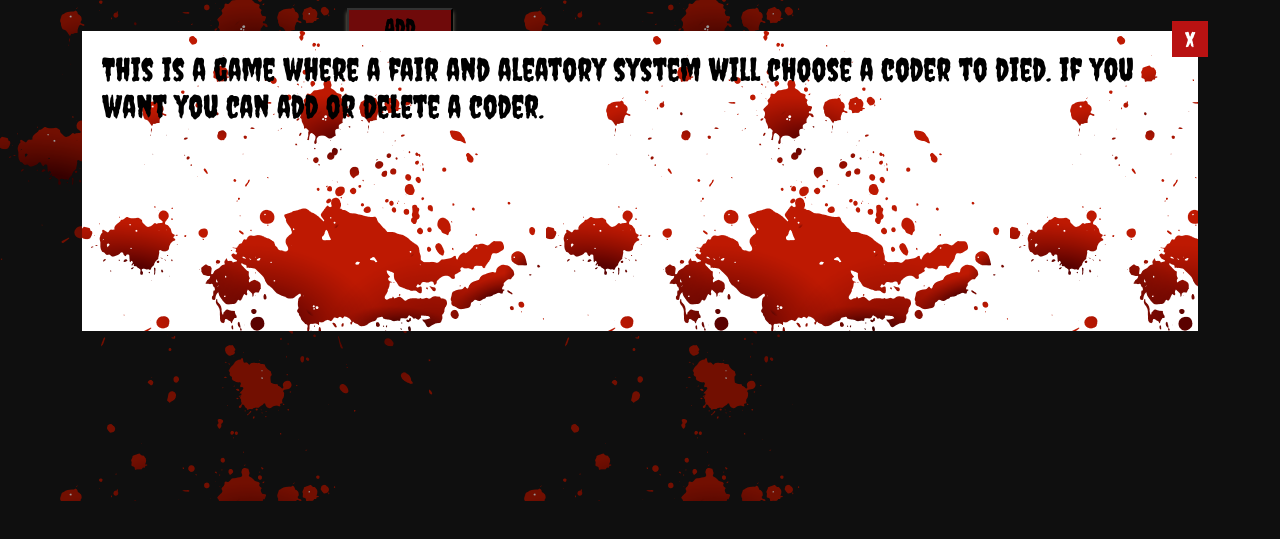
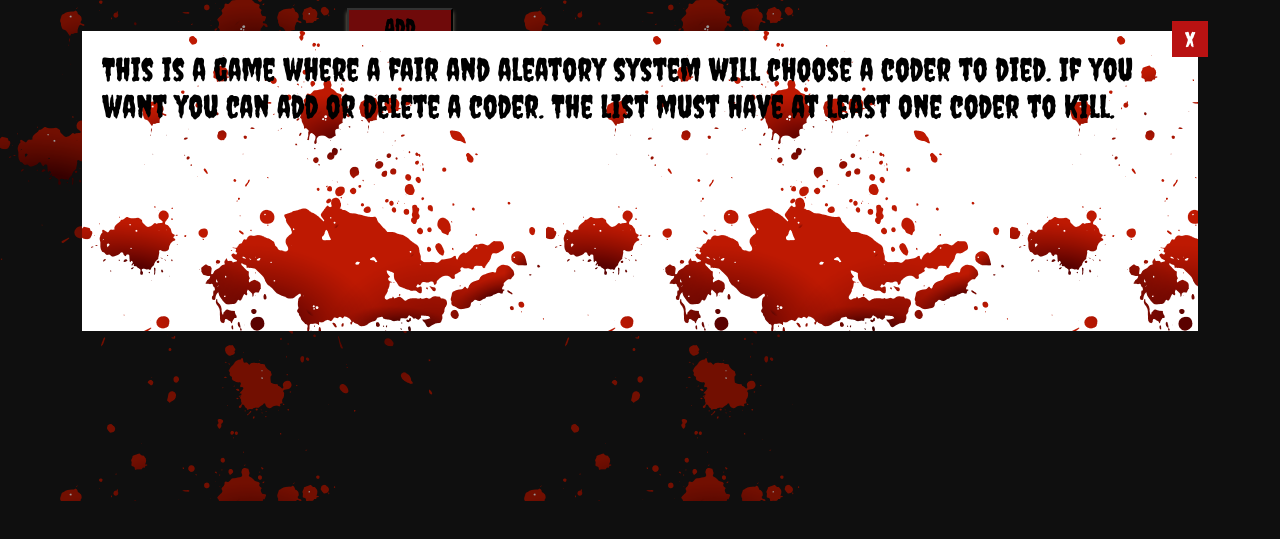
Before and after one commit to mperez-a/wheel_of_doom, a plain HTML site: page index.html in a window 1280 px wide. Both pictures are taken after a click on the picture 720 px from the left and 96 px from the top of the page. Shown: the part 219-758 px from the top of the page. Drawn offline with nearby package versions, Linux system fonts and the light colour scheme.

Commit message:
text pop_up

```diff
--- a/index.html
+++ b/index.html
@@ -18,9 +18,10 @@
 		<div class="modal" id="modalAdd">
 			<div class="modal-container">
 				<div class="close-modal" onclick="closeModal()">x</div>
-				<p class="info-text">This is a game where a fair and aleatory
-				system will choose a coder to died. if you
-				want you can add or delete a coder.</p>
+				<p class="info-text">This is a game where a
+					fair and aleatory system will choose a coder to died.
+					If you want you can add or delete a coder.
+					The list must have at least one coder to kill.</p>
 			</div>
 		</div>
 	</header>
```
